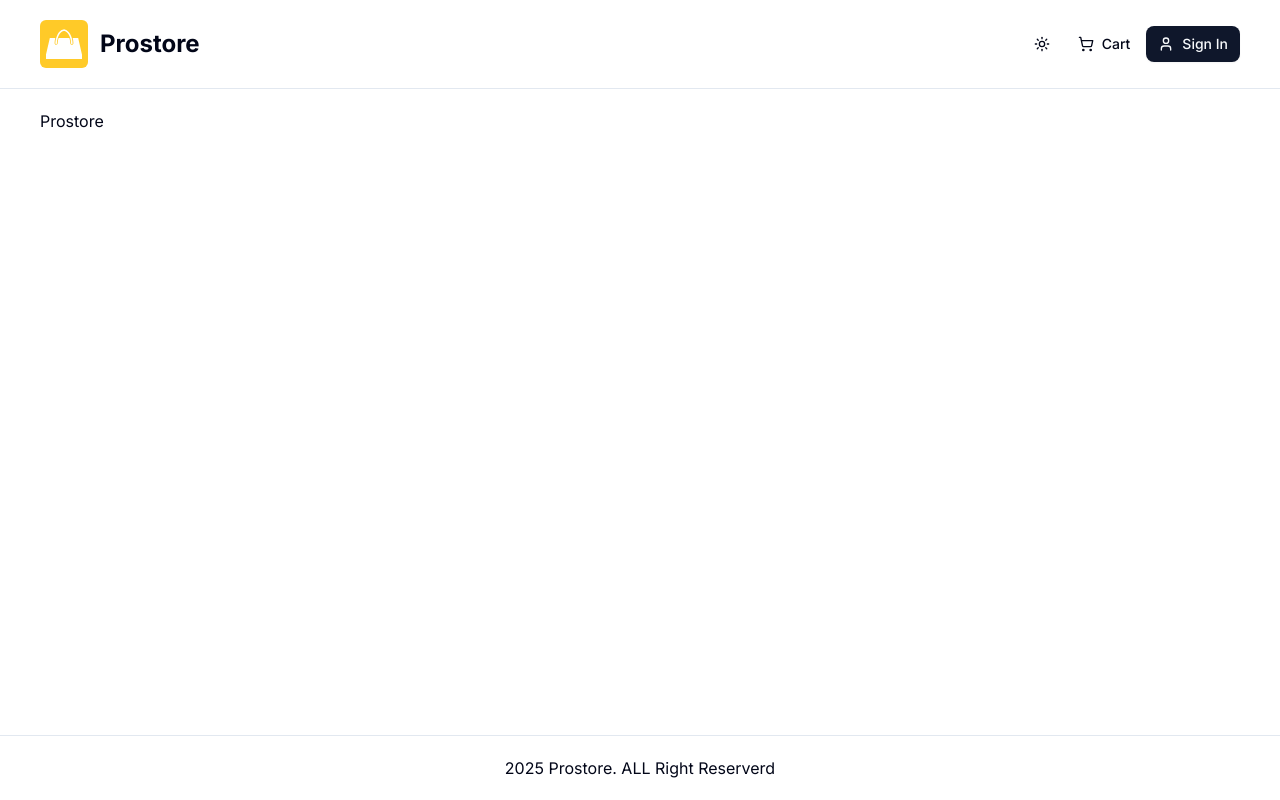
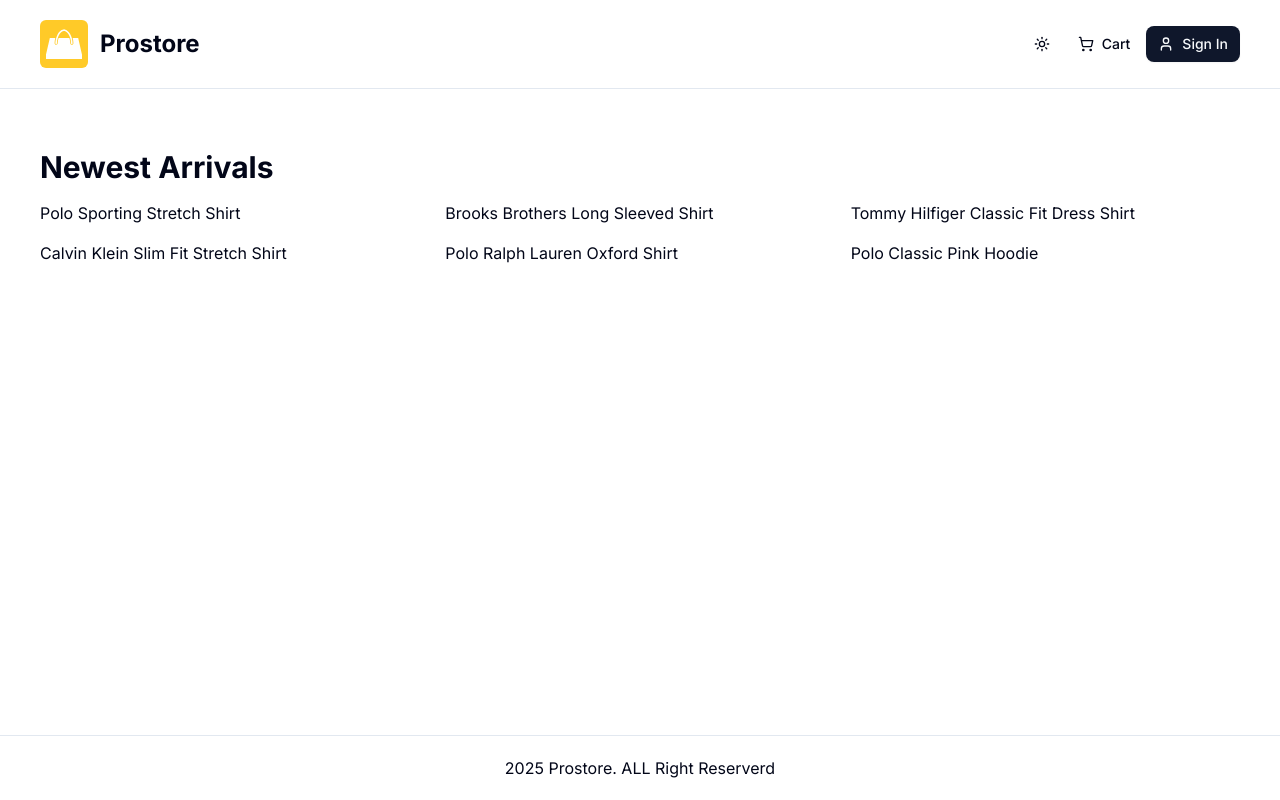
Before and after one commit to batuhanbostanci/EcommerceWebsite-Prostore, a Next.js app: page / in a window 1280 px wide. Built offline with nearby package versions, Linux system fonts and the light colour scheme; no server answers.

Commit message:
End of the getting sample product example and product list part

```diff
--- a/app/(root)/layout.tsx
+++ b/app/(root)/layout.tsx
@@ -1,5 +1,5 @@
 import Footer from "@/components/Footer";
-import Header from "@/components/header";
+import Header from "@/components/shared/header";
 
 export default function RootLayout({
   children,
--- a/app/(root)/page.tsx
+++ b/app/(root)/page.tsx
@@ -1,3 +1,14 @@
+import ProductList from "@/components/shared/product/product-list";
+import sampleData from "@/db/sample-data";
+
 export default async function Home() {
-  return <>Prostore</>;
+  return (
+    <>
+      <ProductList
+        data={sampleData.products}
+        title="Newest Arrivals"
+        limit={4}
+      ></ProductList>
+    </>
+  );
 }
--- a/components/header/menu.tsx
+++ b/components/shared/header/menu.tsx
@@ -1,5 +1,5 @@
 import { EllipsisVertical, ShoppingCart, UserIcon } from "lucide-react";
-import { Button } from "../ui/button";
+import { Button } from "../../ui/button";
 import Link from "next/link";
 import ModeToogle from "./mode-toggle";
 import {
@@ -8,7 +8,7 @@ import {
   SheetDescription,
   SheetTitle,
   SheetTrigger,
-} from "../ui/sheet";
+} from "../../ui/sheet";
 
 const Menu = () => {
   return (
@@ -31,7 +31,7 @@ const Menu = () => {
           <SheetTrigger className="align-middle">
             <EllipsisVertical />
           </SheetTrigger>
-          <SheetContent className="flex flex-col items-start">
+          <SheetContent className="flex flex-col items-start ">
             <SheetTitle>Menu</SheetTitle>
             <ModeToogle />
             <Button asChild variant="ghost">
--- a/components/header/mode-toggle.tsx
+++ b/components/shared/header/mode-toggle.tsx
@@ -8,9 +8,9 @@ import {
   DropdownMenuSeparator,
   DropdownMenuContent,
   DropdownMenuCheckboxItem,
-} from "../ui/dropdown-menu";
+} from "../../ui/dropdown-menu";
 import { SunIcon, MoonIcon, SunMoon } from "lucide-react";
-import { Button } from "../ui/button";
+import { Button } from "../../ui/button";
 import { useEffect, useState } from "react";
 
 const ModeToogle = () => {
--- /dev/null
+++ b/components/shared/product/product-list.tsx
@@ -0,0 +1,27 @@
+const ProductList = ({
+  data,
+  title,
+  limit,
+}: {
+  data: any;
+  title?: string;
+  limit?: number;
+}) => {
+  const limitedData = limit ? data.slice(0, limit) : data;
+  return (
+    <div className="my-10">
+      <h2 className="h2-bold mb-4">{title}</h2>
+      {data.length > 0 ? (
+        <div className="grid grid-cols-1 sm:grid-cols-2 md:grid-cols-3 lg-grid-cols-4 gap-4 ">
+          {data.map((product: any) => (
+            <div>{product.name} </div>
+          ))}
+        </div>
+      ) : (
+        <div>No product founds</div>
+      )}
+    </div>
+  );
+};
+
+export default ProductList;
--- /dev/null
+++ b/db/sample-data.ts
@@ -0,0 +1,108 @@
+const sampleData = {
+  products: [
+    {
+      name: 'Polo Sporting Stretch Shirt',
+      slug: 'polo-sporting-stretch-shirt',
+      category: "Men's Dress Shirts",
+      description: 'Classic Polo style with modern comfort',
+      images: [
+        '/images/sample-products/p1-1.jpg',
+        '/images/sample-products/p1-2.jpg',
+      ],
+      price: 59.99,
+      brand: 'Polo',
+      rating: 4.5,
+      numReviews: 10,
+      stock: 5,
+      isFeatured: true,
+      banner: 'banner-1.jpg',
+    },
+    {
+      name: 'Brooks Brothers Long Sleeved Shirt',
+      slug: 'brooks-brothers-long-sleeved-shirt',
+      category: "Men's Dress Shirts",
+      description: 'Timeless style and premium comfort',
+      images: [
+        '/images/sample-products/p2-1.jpg',
+        '/images/sample-products/p2-2.jpg',
+      ],
+      price: 85.9,
+      brand: 'Brooks Brothers',
+      rating: 4.2,
+      numReviews: 8,
+      stock: 10,
+      isFeatured: true,
+      banner: 'banner-2.jpg',
+    },
+    {
+      name: 'Tommy Hilfiger Classic Fit Dress Shirt',
+      slug: 'tommy-hilfiger-classic-fit-dress-shirt',
+      category: "Men's Dress Shirts",
+      description: 'A perfect blend of sophistication and comfort',
+      images: [
+        '/images/sample-products/p3-1.jpg',
+        '/images/sample-products/p3-2.jpg',
+      ],
+      price: 99.95,
+      brand: 'Tommy Hilfiger',
+      rating: 4.9,
+      numReviews: 3,
+      stock: 0,
+      isFeatured: false,
+      banner: null,
+    },
+    {
+      name: 'Calvin Klein Slim Fit Stretch Shirt',
+      slug: 'calvin-klein-slim-fit-stretch-shirt',
+      category: "Men's Dress Shirts",
+      description: 'Streamlined design with flexible stretch fabric',
+      images: [
+        '/images/sample-products/p4-1.jpg',
+        '/images/sample-products/p4-2.jpg',
+      ],
+      price: 39.95,
+      brand: 'Calvin Klein',
+      rating: 3.6,
+      numReviews: 5,
+      stock: 10,
+      isFeatured: false,
+      banner: null,
+    },
+    {
+      name: 'Polo Ralph Lauren Oxford Shirt',
+      slug: 'polo-ralph-lauren-oxford-shirt',
+      category: "Men's Dress Shirts",
+      description: 'Iconic Polo design with refined oxford fabric',
+      images: [
+        '/images/sample-products/p5-1.jpg',
+        '/images/sample-products/p5-2.jpg',
+      ],
+      price: 79.99,
+      brand: 'Polo',
+      rating: 4.7,
+      numReviews: 18,
+      stock: 6,
+      isFeatured: false,
+      banner: null,
+    },
+    {
+      name: 'Polo Classic Pink Hoodie',
+      slug: 'polo-classic-pink-hoodie',
+      category: "Men's Sweatshirts",
+      description: 'Soft, stylish, and perfect for laid-back days',
+      images: [
+        '/images/sample-products/p6-1.jpg',
+        '/images/sample-products/p6-2.jpg',
+      ],
+      price: 99.99,
+      brand: 'Polo',
+      rating: 4.6,
+      numReviews: 12,
+      stock: 8,
+      isFeatured: true,
+      banner: null,
+    },
+  ],
+};
+
+export default sampleData;
```
Also changed, not shown: components/shared/header/index.tsx (renamed from components/header/index.tsx).
